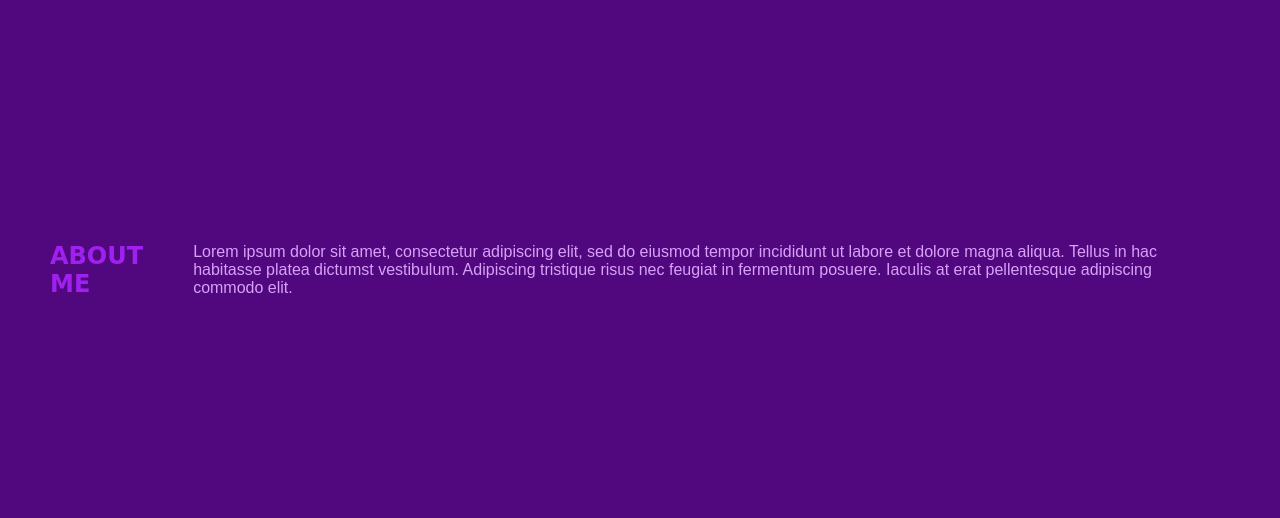
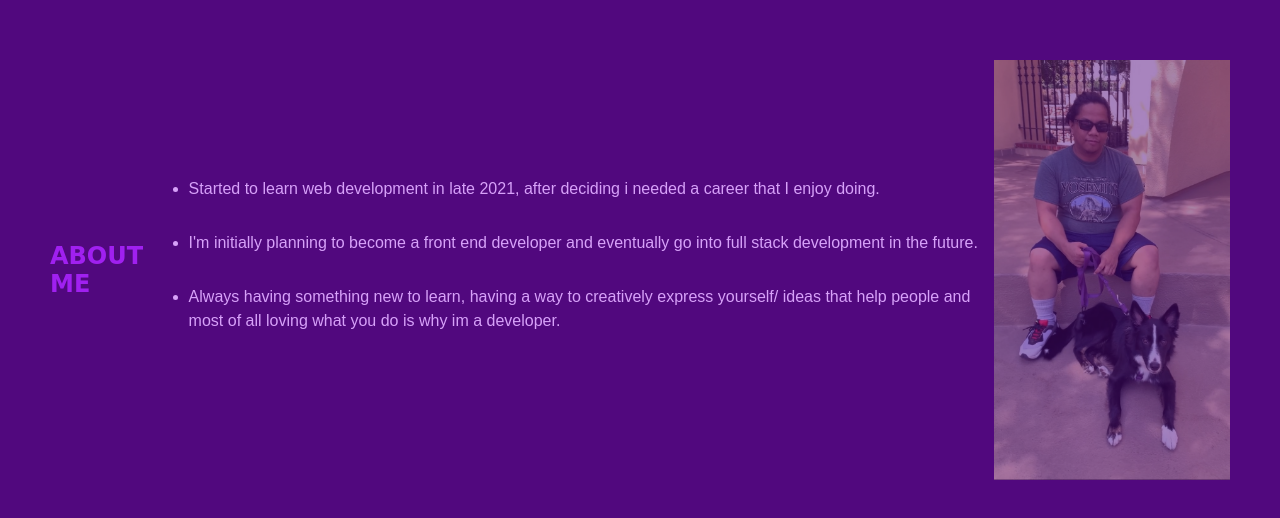
Before and after one commit to lloydvaldez/portfolio, a website: page index.html in a window 1280 px wide. Shown: the part 980-1498 px from the top of the page. Drawn offline with Linux system fonts and the light colour scheme; a web font is replaced by a local one.

Commit message:
changed about section

```diff
--- a/index.html
+++ b/index.html
@@ -32,13 +32,12 @@
                 <div class="about-heading">
                     <h1>ABOUT ME</h1>
                 </div>
-                <p>
-                    Lorem ipsum dolor sit amet, consectetur adipiscing elit,
-                    sed do eiusmod tempor incididunt ut labore et dolore magna aliqua.
-                    Tellus in hac habitasse platea dictumst vestibulum.
-                    Adipiscing tristique risus nec feugiat in fermentum posuere.
-                    Iaculis at erat pellentesque adipiscing commodo elit.
-                </p>
+                <ul>
+                    <li>Started to learn web development in late 2021, after deciding i needed a career that I enjoy doing.</li>
+                    <li>I'm initially planning to become a front end developer and eventually go into full stack development in the future.</li>
+                    <li>Always having something new to learn, having a way to creatively express yourself/ ideas that help people and most of all loving what you do is why im a developer.</li>
+                </ul>
+                <img class="about-photo" src="images/kassie-me.JPEG" alt="kassie-me">
             </section>
 
             <section id="cert">
--- a/styles.css
+++ b/styles.css
@@ -84,6 +84,19 @@ p {
 
 #about {
 
+}
+
+li {
+    line-height: 1.5;
+    margin-bottom: 30px;
+    color: var(--lightPurple);
+}
+
+.about-photo {
+    width: 20%;
+    height: auto;
+    opacity: 0.5;
+    z-index: -2;
 }
 
 /* CERTIFICATION SECTION */
```
Also changed, not shown: images/kassie-me.JPEG (added).
